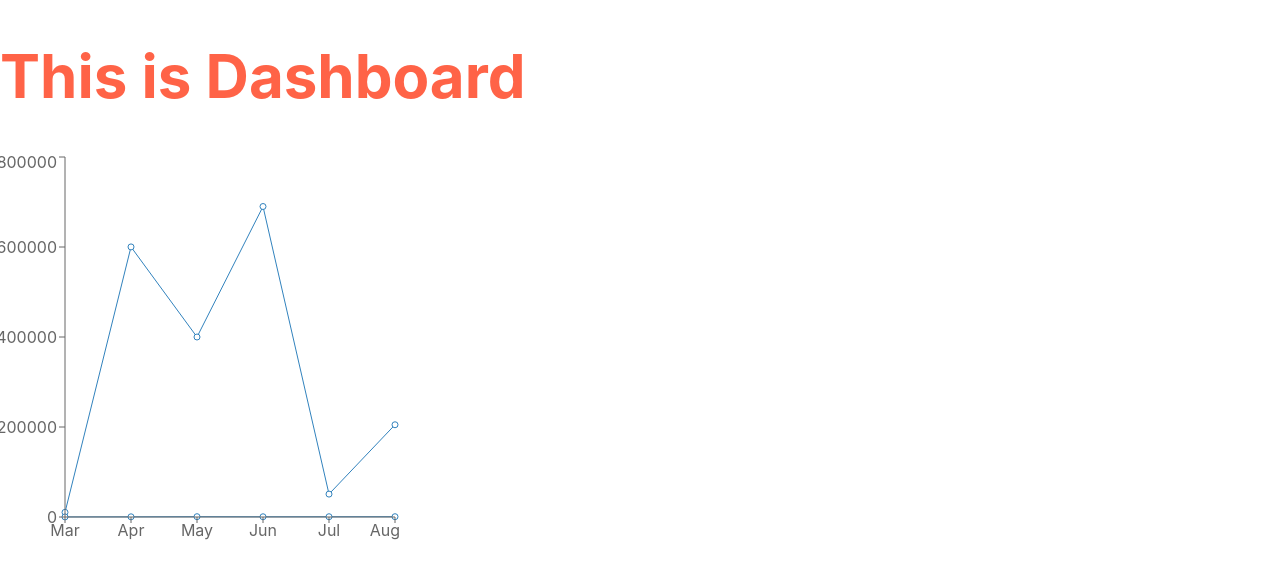
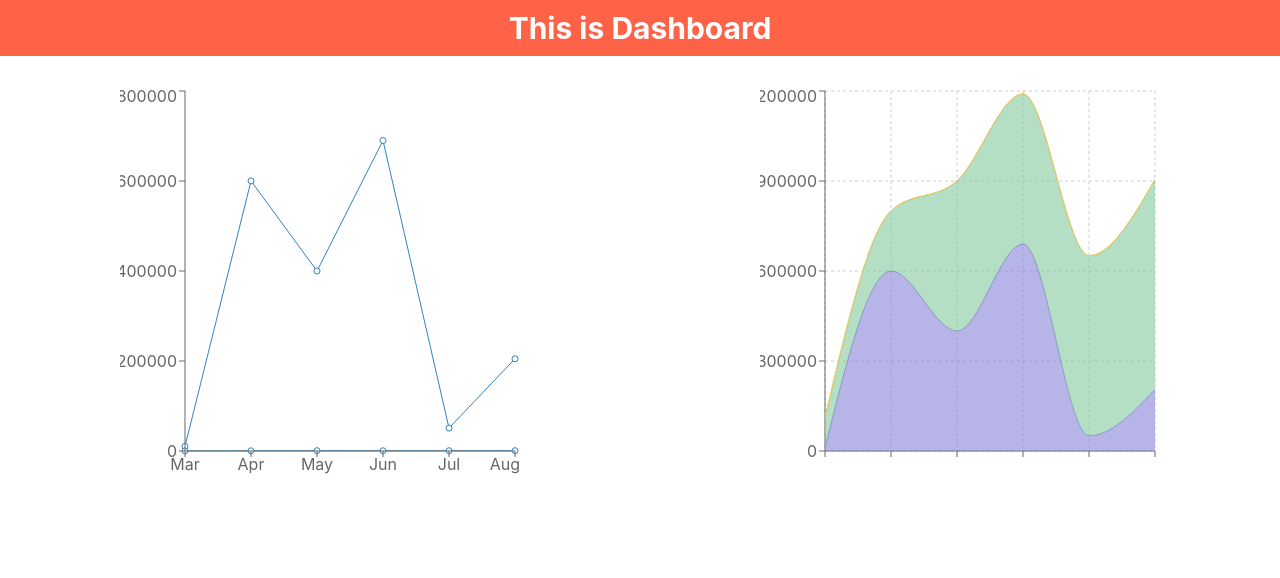
Before and after one commit to khanmohammadimran/shoe-review-analysis-website, a React (Create React App) app: page /dashboard in a window 1280 px wide. Shown: the top 578 px of the page. Built offline with nearby package versions, Linux system fonts and the light colour scheme.

Commit message:
Second Chart added

```diff
--- /dev/null
+++ b/src/Component/Dashboard/Dashboard.css
@@ -0,0 +1,5 @@
+.charts {
+    display: grid;
+    grid-template-columns: 1fr 1fr;
+    justify-items: center;
+}
--- a/src/Component/Dashboard/Dashboard.js
+++ b/src/Component/Dashboard/Dashboard.js
@@ -1,14 +1,17 @@
 import React from 'react';
 import MyLineChart from '../MyLineChart/MyLineChart';
-import MyTwoLevelPieChart from '../MyTwoLevelPieChart/MyTwoLevelPieChart';
+import MyStackedAreaChart from '../MyStackedAreaChart/MyStackedAreaChart';
+import './Dashboard.css'
 
 const Dashboard = () => {
     return (
         <div>
-            <h1>This is Dashboard</h1>
-            <div>
+            <div className='secondary-review-title'>
+                <h2>This is Dashboard</h2>
+            </div>
+            <div className='charts'>
                 <MyLineChart></MyLineChart>
-                <MyTwoLevelPieChart></MyTwoLevelPieChart>
+                <MyStackedAreaChart></MyStackedAreaChart>
             </div>
         </div>
     );
--- a/src/Component/Home/Home.css
+++ b/src/Component/Home/Home.css
@@ -65,9 +65,9 @@ h1 {
     justify-items: center;
 }
 
-.customer-review-title {
+.secondary-review-title {
     background: tomato;
-    padding: 1px 0;
+    padding: 10px 0;
     margin: 0;
     margin-bottom: 30px;
 }
--- a/src/Component/Home/Home.js
+++ b/src/Component/Home/Home.js
@@ -30,7 +30,7 @@ const Home = () => {
                 </div>
             </div>
             <div className='customer-review'>
-                <div className='customer-review-title'>
+                <div className='secondary-review-title'>
                     <h2>Customer Review</h2>
                 </div>
                 <div className='few-reviews'>
--- a/src/Component/MyTwoLevelPieChart/MyTwoLevelPieChart.js
+++ b/src/Component/MyStackedAreaChart/MyStackedAreaChart.js
@@ -1,7 +1,7 @@
 import React from 'react';
+import { Area, AreaChart, CartesianGrid, Tooltip, XAxis, YAxis } from 'recharts';
 
-
-const MyTwoLevelPieChart = () => {
+const MyStackedAreaChart = () => {
     const data = [
         {
             "month": "Mar",
@@ -42,9 +42,17 @@ const MyTwoLevelPieChart = () => {
     ];
     return (
         <div>
-
+            <AreaChart width={400} height={400} data={data}>
+                <CartesianGrid strokeDasharray="3 3" />
+                <XAxis dataKey="name" />
+                <YAxis />
+                <Tooltip />
+                <Area type="monotone" dataKey="revenue" stackId="1" stroke="#8884d8" fill="#8884d8" />
+                <Area type="monotone" dataKey="investment" stackId="1" stroke="#82ca9d" fill="#82ca9d" />
+                <Area type="monotone" dataKey="sell" stackId="1" stroke="#ffc658" fill="#ffc658" />
+            </AreaChart>
         </div>
     );
 };
 
-export default MyTwoLevelPieChart;
+export default MyStackedAreaChart;
--- a/src/Component/Reviews/Reviews.js
+++ b/src/Component/Reviews/Reviews.js
@@ -7,7 +7,7 @@ const Reviews = () => {
 
     return (
         <div>
-            <h2 className='customer-review-title'>What Customer Say About Us</h2>
+            <h2 className='secondary-review-title'>What Customer Say About Us</h2>
             <div className="client-reviews">
                 {
                     reviews.map(review => <Review
--- a/src/Component/Reviews/reviews.css
+++ b/src/Component/Reviews/reviews.css
@@ -9,5 +9,6 @@
 h2 {
     text-align: center;
     font-size: 30px;
-    color: #FFF8D5;
+    color: #ffffff;
+    margin: 0;
 }
```
